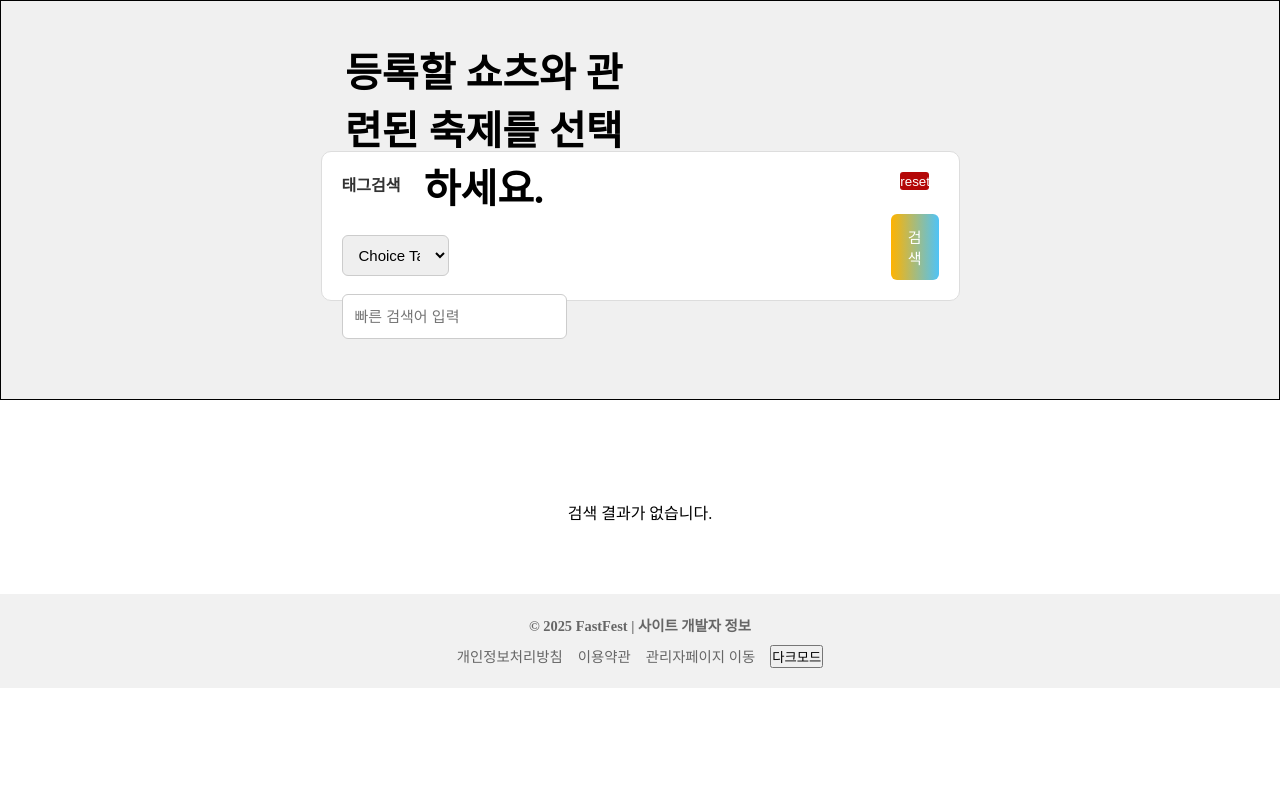
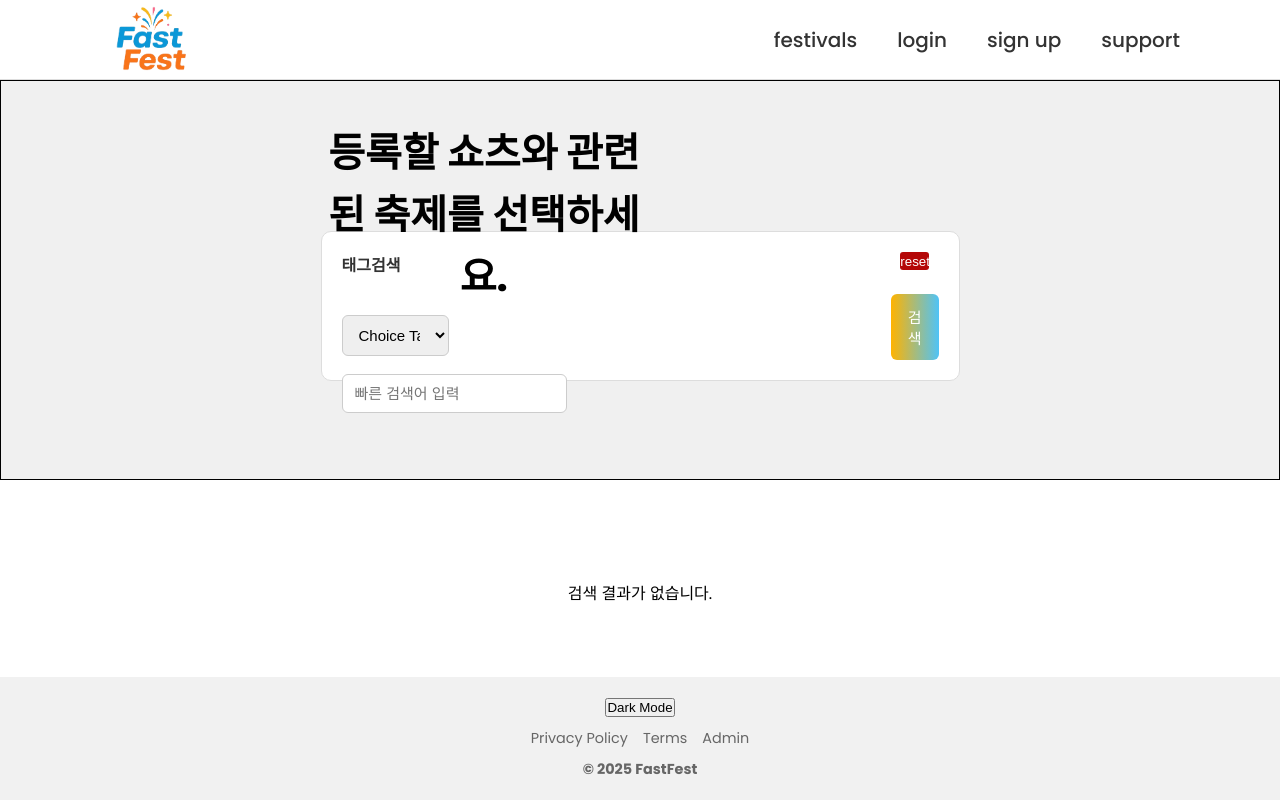
Before and after one commit to 321qas/Project, a Django app: page /shortforms/list/ in a window 1280 px wide. Run offline with Django 5.2, Linux system fonts and the light colour scheme; data that the repository does not hold is empty.

Commit message:
페이지네이션

```diff
--- a/home/templates/index.html
+++ b/home/templates/index.html
@@ -26,7 +26,6 @@
 
     #searchAll{
       position: absolute;
-      right: 1050px;
     }
 
     #searchAll .searchIco{
--- a/shortforms/templates/shortforms/shorts_fest_list.html
+++ b/shortforms/templates/shortforms/shorts_fest_list.html
@@ -3,6 +3,8 @@
 <head>
     <meta charset="UTF-8">
     <meta name="viewport" content="width=device-width, initial-scale=1.0">
+    <link rel="stylesheet" type="text/css" href="/static/css/navigation.css"/>
+    <link rel="stylesheet" type="text/css" href="/static/css/footer.css"/>
     <script src="https://code.jquery.com/jquery-3.6.0.min.js"></script>
     <title>Document</title>
     <style>
@@ -12,44 +14,7 @@
 
       #wrap {flex: 1;}
 
-      #nav {
-        display: flex;
-        justify-content: space-between;
-        align-items: center;
-        padding: 0 30px;
-        background-color: #f8f8f8;
-        border-bottom: 1px solid #ddd;
-        gap: 40px;
-        height: 180px;
-        flex-wrap: wrap;
-      }
 
-      #logo .logoBtn {
-        font-size: 40px;
-        font-weight: bold;
-        background: none;
-        cursor: pointer;
-        padding: 10px 20px;
-        border: none;
-      }
-
-      #pageMove ul {
-        display: flex;
-        gap: 20px;
-        flex-wrap: wrap;
-      }
-
-      #pageMove a {
-        color: #333;
-        font-weight: 500;
-      }
-
-      #pageMove a:hover {color: #007bff;}
-      .contents {
-        max-width: 100%;
-        margin: 32px auto;
-        padding: 0 16px;
-      }
 
       #banner_blur {
         height: 400px;
@@ -151,8 +116,8 @@
       }
 
 
-      .searchBlock input[type="text"],
-      .searchBlock input[type="date"] {
+      .searchBlocks input[type="text"]
+       {
         padding: 10px 12px;
         font-size: 15px;
         border: 1px solid #ccc;
@@ -259,6 +224,7 @@
     </style>
 </head>
 <body>
+  {% include "header.html" %}
     <div id="wrap">
 
         <div id="banner_blur">
@@ -499,18 +465,6 @@
     initializePage(); // 페이지 초기화 함수 호출
 });
     </script>
-    <div id="footer">
-      <h4>© 2025 FastFest | 사이트 개발자 정보</h4>
-      <ul class="footer-links">
-        <li><a href="#">개인정보처리방침</a></li>
-        <li><a href="#">이용약관</a></li>
-        <li><a href="#">관리자페이지 이동</a></li>
-        <li>
-          <div id="ldMode">
-            <button type="button" class="ldBtn" onclick="ldBtn()">다크모드</button>
-          </div>
-        </li>
-      </ul>
-    </div>
+    {% include "footer.html" %}
 </body>
 </html>
--- a/shortforms/templates/shortforms/shorts_upload.html
+++ b/shortforms/templates/shortforms/shorts_upload.html
@@ -6,6 +6,7 @@
   <meta name="viewport" content="width=device-width, initial-scale=1.0"/>
   <link rel="stylesheet" href="/static/css/main.css">
   <script src="https://code.jquery.com/jquery-3.6.0.min.js"></script>
+  <link rel="stylesheet" type="text/css" href="/static/css/navigation.css"/>
   <link rel="preconnect" href="https://fonts.googleapis.com">
   <link rel="preconnect" href="https://fonts.gstatic.com" crossorigin>
   <link href="https://fonts.googleapis.com/css2?family=Noto+Sans+KR:wght@100..900&family=Poppins:ital,wght@0,100;0,200;0,300;0,400;0,500;0,600;0,700;0,800;0,900;1,100;1,200;1,300;1,400;1,500;1,600;1,700;1,800;1,900&display=swap" rel="stylesheet">
```
Also changed, not shown: inquiry/templates/user_support.html (+65 -21 lines).
